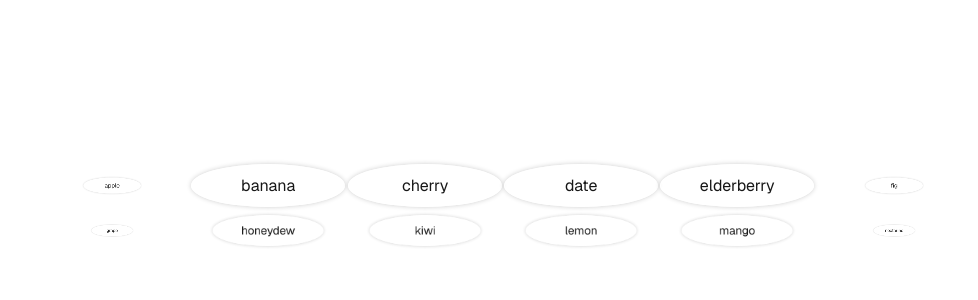
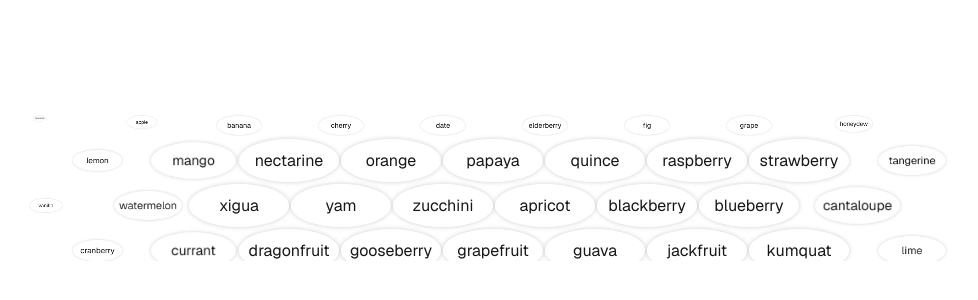
Before and after one commit to tomjefferys/bubble-grid, a Next.js app: page / in a window 1280 px wide. Shown: the part 238-538 px from the top of the page, without its empty margins (137-1115 px from the left). Built offline with nearby package versions, Linux system fonts and the light colour scheme.

Commit message:
Start adding translations to keep elements closer together

```diff
--- a/src/components/bubbles.tsx
+++ b/src/components/bubbles.tsx
@@ -1,10 +1,21 @@
+import { M_PLUS_1 } from 'next/font/google';
 import React, { useState, useEffect, useRef, useCallback } from 'react';
 
 interface Content {
     content : string[];
 }
 
-const NUM_COLS = 6;
+interface Scale {
+    verticalScale: number;
+    horizontalScale: number;
+}
+
+interface Translation {
+    x: number;
+    y: number;
+}
+
+const NUM_COLS = 10;
 
 // Debounce function to limit the rate at which a function can fire
 const debounce = (func: Function, wait: number) => {
@@ -16,8 +27,9 @@ const debounce = (func: Function, wait: number) => {
 };
 
 const Bubbles = ({ content } : Content) => {
-    const [positions, setPositions] = useState<{ [key: string]: { x: number; y: number } }>({});
-    const [scrollPosition, setScrollPosition] = useState(0);
+    //const [positions, setPositions] = useState<{ [key: string]: { x: number; y: number } }>({});
+    const [scrollPosition, setScrollPosition] = useState({ scrollTop: 0, scrollLeft: 0 });
+    const [isLoaded, setIsLoaded] = useState(false);
     const containerRef = useRef<HTMLDivElement>(null);
     const rowRefs = useRef<HTMLDivElement[]>([]);
     const originalSizes = useRef<{ [key: string]: { width: number; height: number } }>({});
@@ -38,7 +50,11 @@ const Bubbles = ({ content } : Content) => {
 
     const handleScroll = () => {
         if (containerRef.current) {
-            setScrollPosition(containerRef.current.scrollTop);
+            // Ensure scrolling triggers a re-render
+            setScrollPosition({
+                scrollTop: containerRef.current.scrollTop,
+                scrollLeft: containerRef.current.scrollLeft,
+            });
         }
     };
 
@@ -47,20 +63,35 @@ const Bubbles = ({ content } : Content) => {
     useEffect(() => {
         const container = containerRef.current;
         if (container) {
-            //container.addEventListener('scroll', handleScroll);
             container.addEventListener('scroll', debouncedHandleScroll);
             return () => {
-                //container.removeEventListener('scroll', handleScroll);
                 container.removeEventListener('scroll', debouncedHandleScroll);
             };
         }
     }, [debouncedHandleScroll]);
 
-    const getScale = (element: HTMLDivElement) => {
+    useEffect(() => {
         const container = containerRef.current;
-        if (!container) return 1;
+        if (container) {
+            // Set the initial scroll position to 50%
+            container.scrollTop = container.scrollHeight / 2;
+            container.scrollLeft = container.scrollWidth / 2;
+            setScrollPosition({
+                scrollTop: container.scrollTop,
+                scrollLeft: container.scrollLeft,
+            });
+        }
+    }, []);
+
+    const getScale = (element: HTMLDivElement) : Scale => {
+        const container = containerRef.current;
+        if (!container) return {verticalScale: 1, horizontalScale: 1};
         const containerRect = container.getBoundingClientRect();
         const elementRect = element.getBoundingClientRect();
+        const elementCenter = {
+            x: elementRect.left + elementRect.width / 2,
+            y: elementRect.top + elementRect.height / 2
+        }
 
         // Calculate the vertical scale
         const elementVerticalCenter = elementRect.top + elementRect.height / 2;
@@ -88,12 +119,23 @@ const Bubbles = ({ content } : Content) => {
             const shrinkArea = 0.25 * containerRect.width;
             horizontalScale = (containerRect.width - relativeHorizontalPosition) / shrinkArea;
         }
-        horizontalScale = Math.min(1, horizontalScale);
+        horizontalScale = Math.max(0, horizontalScale);
 
-        return verticalScale * horizontalScale;
+        return {verticalScale, horizontalScale};
+    };
 
-        //const scale = 1 + (relativePosition / containerRect.height);
-        //return scale;
+    const getTranslation = (element: HTMLDivElement, scale: Scale, item: string) : Translation => {
+        //const elementRect = element.getBoundingClientRect();
+        const originalSize = originalSizes.current[item];
+        const translateYFraction = 1 - scale.verticalScale;
+        const y = (originalSize.height * translateYFraction);
+
+        const translateXFraction = 1 - scale.horizontalScale;
+        const x = (originalSize.width * translateXFraction) / 2;
+
+
+
+        return {x, y };
     };
 
     // Split the words into rows
@@ -119,34 +161,40 @@ const Bubbles = ({ content } : Content) => {
 
     useEffect(() => {
         // Apply scaling to each item after the component mounts
-        rowRefs.current.forEach((row) => {
-            if (row) {
-                Array.from(row.children).forEach((child) => {
-                    const el = child as HTMLDivElement;
-                    el.style.transform = `scale(${getScale(el)})`;
-                });
-            }
-        });
-    }, [rows]);
+        //rowRefs.current.forEach((row) => {
+        //    if (row) {
+        //        Array.from(row.children).forEach((child) => {
+        //            const el = child as HTMLDivElement;
+        //            el.style.transform = `scale(${getScale(el)})`;
+        //        });
+        //    }
+        //});
+        setIsLoaded(true);
+    }, [rows, scrollPosition]);
 
     return (
         <div
             ref={containerRef}
             style={{
-                width: '75vw',
+                width: '90vw',
+                maxWidth: '90vw',
                 height: '25vh',
                 position: 'relative',
-                overflow: 'auto',
+                overflowX: 'auto',
+                overflowY: 'auto',
                 display: 'grid',
-                padding: '100px 10px 10px 10px',
-                border: '1px solid white'}}>
+                //padding: '100px 20px 100px 20px',
+                padding: '5vh 15vw',
+                border: '1px solid white',
+                boxSizing: 'border-box',}}>
             {rows.map((row, rowIndex) => (
                 <div key={rowIndex}
                      ref={(el) => setRowRef(el, rowIndex)}
                      style={{
                         display: 'grid',
-                        gridTemplateColumns: `repeat(${NUM_COLS}, minmax(100px, 1fr))`,
-                        justifyContent: 'center',
+                        //gridTemplateColumns: `repeat(${NUM_COLS}, minmax(100px, 1fr))`,
+                        gridTemplateColumns: `repeat(${NUM_COLS}, minmax(auto, 100px))`,
+                        //justifyContent: 'center',
                         marginLeft: rowIndex % 2 === 1 && rowRefs.current[rowIndex]
                             ? `${originalSizes.current[row[0]]?.width / 2}px`
                         : '0',
@@ -154,6 +202,8 @@ const Bubbles = ({ content } : Content) => {
                             ? `${originalSizes.current[row[0]]?.width / 2}px`
                         : '0',
                         willChange: 'transform',
+                        visibility: isLoaded ? 'visible' : 'hidden',
+                        //minWidth: '100%',
                         }}>
 
                     {row.map((item, index) => (
@@ -171,12 +221,20 @@ const Bubbles = ({ content } : Content) => {
                                 borderRadius: '50%',
                                 overflow: 'hidden', // Clip content inside the div
                                 boxShadow: '0 0 5px rgba(0, 0, 0, 0.2)', // Add subtle shadow
-                                //transform: 'translateZ(0)', // Trigger hardware acceleration
+                                transform: 'translateZ(0)', // Trigger hardware acceleration
+                                maxWidth: '200px',
+                                minWidth: '100px',
                             }}
+                            data-foo="bar"
                             ref={(el) => {
                                 setItemRef(el, item);
                                 if (el) {
-                                    el.style.transform = `scale(${getScale(el)})`;
+                                    const {verticalScale, horizontalScale} = getScale(el);
+                                    const scale = verticalScale * horizontalScale;
+                                    const {x, y} = getTranslation(el, {verticalScale, horizontalScale}, item);
+                                    const boundingRect = el.getBoundingClientRect();
+                                    el.style.transform = `scale(${scale}) translate(${x}px, ${y}px)`;
+                                    el.ariaLabel = `RectH: ${boundingRect.height} VS: ${verticalScale}, scale: ${scale}, x: ${x}, y: ${y}`;
                                 }
                             }}
                         >
```
